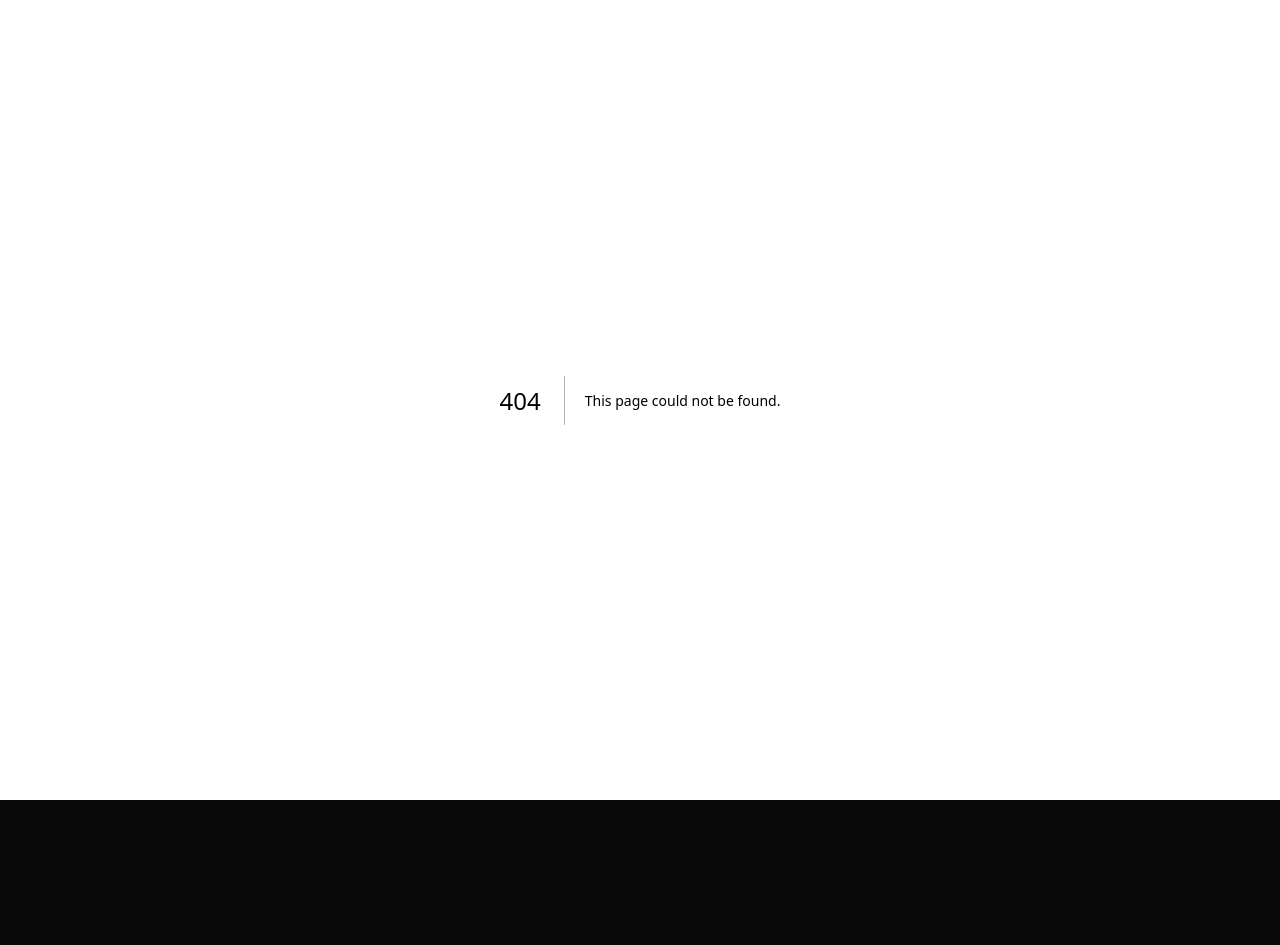
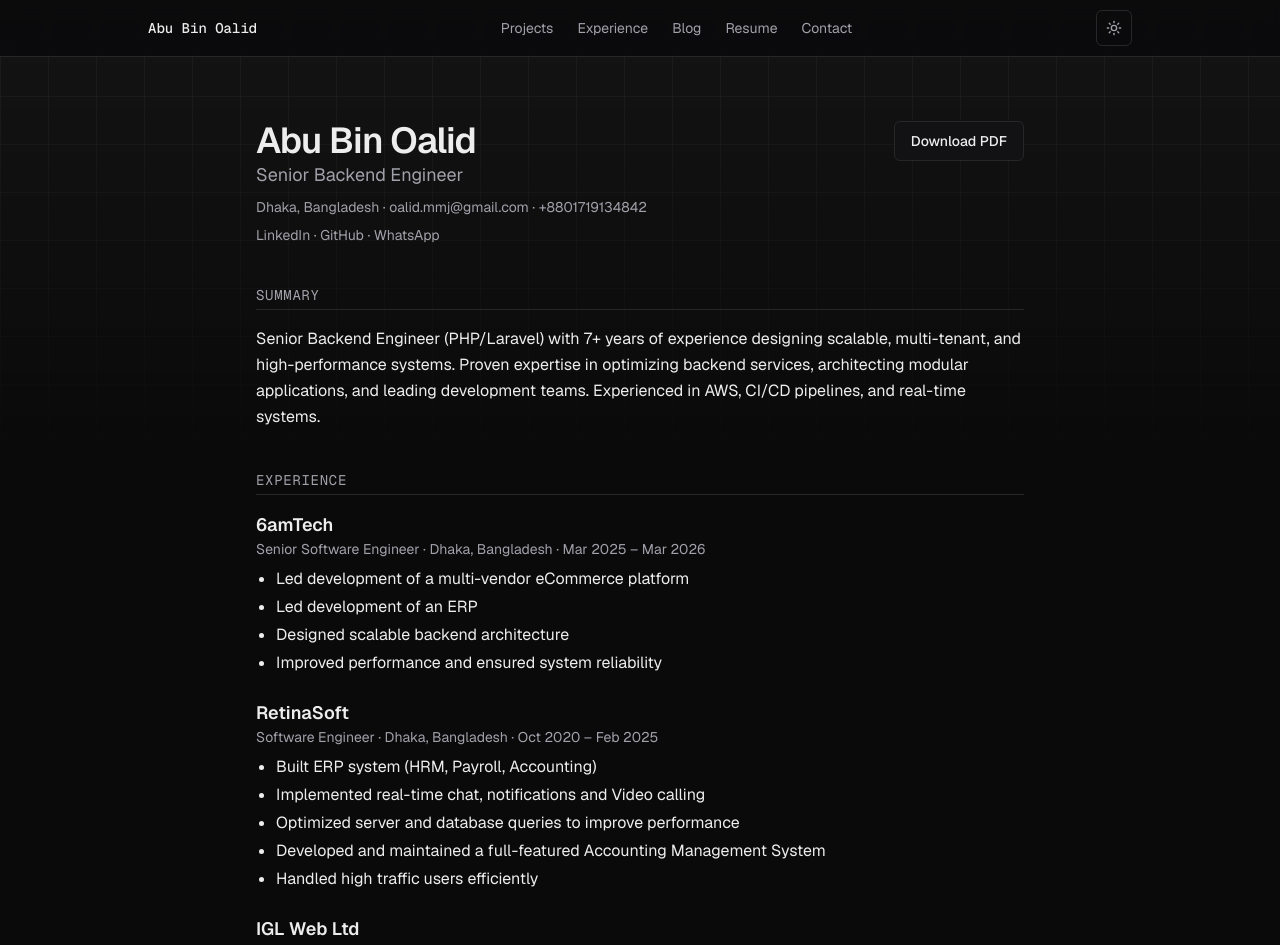
Before and after one commit to oalid-cse/portfolio-os, a Next.js app: page /resume in a window 1280 px wide. Before the commit this address had no page. Shown: the top 945 px of the page. Before the commit the page ends 800 px from the top, so only its background shows below. Built offline with nearby package versions, Linux system fonts and the light colour scheme.

Commit message:
feat(site): add printable resume page
Also spread remaining props onto the plain-anchor branch of ButtonLink.

Co-Authored-By: Claude Sonnet 5.5 <noreply@anthropic.com>
Claude-Session: https://claude.ai/code/session_012TL4szcVULdpwTVab544Hf

```diff
--- /dev/null
+++ b/src/app/(site)/resume/page.tsx
@@ -0,0 +1,103 @@
+import type { Metadata } from 'next';
+import { ButtonLink } from '@/components/ui/button';
+import { getEducation, getExperience, getProfile, getSkillGroups } from '@/lib/content';
+import { formatDateRange } from '@/lib/format';
+import '../../print.css';
+
+export const metadata: Metadata = { title: 'Resume' };
+
+const h2 = 'mb-4 border-b border-border pb-1 font-mono text-sm uppercase tracking-wider text-fg-muted';
+
+export default async function ResumePage() {
+  const [profile, skills, experience, education] = await Promise.all([
+    getProfile(),
+    getSkillGroups(),
+    getExperience(),
+    getEducation(),
+  ]);
+  return (
+    <article className="resume mx-auto w-full max-w-3xl space-y-10 py-16">
+      <div className="space-y-2">
+        <div className="flex flex-wrap items-start justify-between gap-4">
+          <div>
+            <h1 className="text-4xl font-semibold tracking-tight">{profile.name}</h1>
+            <p className="text-lg text-fg-muted">{profile.title}</p>
+          </div>
+          <ButtonLink href={profile.resumePdf} variant="secondary" className="print-hidden" download>
+            Download PDF
+          </ButtonLink>
+        </div>
+        <p className="text-sm text-fg-muted">
+          {profile.location} · <a href={`mailto:${profile.email}`}>{profile.email}</a> · {profile.phone}
+        </p>
+        <p className="text-sm text-fg-muted">
+          {profile.socials.map((s, i) => (
+            <span key={s.label}>
+              {i > 0 && ' · '}
+              <a href={s.url}>{s.label}</a>
+            </span>
+          ))}
+        </p>
+      </div>
+
+      <section aria-labelledby="r-summary">
+        <h2 id="r-summary" className={h2}>
+          Summary
+        </h2>
+        <p className="leading-relaxed">{profile.summary}</p>
+      </section>
+
+      <section aria-labelledby="r-experience">
+        <h2 id="r-experience" className={h2}>
+          Experience
+        </h2>
+        <div className="space-y-6">
+          {experience.map((e) => (
+            <div key={e.id}>
+              <h3 className="text-lg font-semibold">{e.company}</h3>
+              <p className="text-sm text-fg-muted">
+                {e.role} · {e.location} · {formatDateRange(e.start, e.end)}
+              </p>
+              <ul className="mt-2 list-disc space-y-1 pl-5">
+                {e.highlights.map((h) => (
+                  <li key={h}>{h}</li>
+                ))}
+              </ul>
+            </div>
+          ))}
+        </div>
+      </section>
+
+      <section aria-labelledby="r-skills">
+        <h2 id="r-skills" className={h2}>
+          Skills
+        </h2>
+        <dl className="space-y-2">
+          {skills.map((g) => (
+            <div key={g.id}>
+              <dt className="inline font-medium">{g.label}: </dt>
+              <dd className="inline">{g.skills.join(', ')}</dd>
+            </div>
+          ))}
+        </dl>
+      </section>
+
+      <section aria-labelledby="r-education">
+        <h2 id="r-education" className={h2}>
+          Education
+        </h2>
+        <div className="space-y-4">
+          {education.map((e) => (
+            <div key={e.id}>
+              <h3 className="font-semibold">{e.institution}</h3>
+              <p className="text-sm text-fg-muted">
+                {e.degree} · {e.location} · {formatDateRange(e.start, e.end)}
+                {e.grade ? ` · ${e.grade}` : ''}
+              </p>
+            </div>
+          ))}
+        </div>
+      </section>
+    </article>
+  );
+}
--- /dev/null
+++ b/src/app/print.css
@@ -0,0 +1,33 @@
+@media print {
+  header,
+  footer,
+  .bg-grid,
+  [aria-label^="Switch to"] {
+    display: none !important;
+  }
+
+  html,
+  body {
+    background: #fff !important;
+    color: #000 !important;
+  }
+
+  .resume,
+  .resume * {
+    background: transparent !important;
+    color: #000 !important;
+    border-color: #000 !important;
+  }
+
+  .resume a {
+    text-decoration: underline;
+  }
+
+  .resume .print-hidden {
+    display: none !important;
+  }
+
+  .resume section {
+    break-inside: avoid;
+  }
+}
--- a/src/components/ui/button.tsx
+++ b/src/components/ui/button.tsx
@@ -21,13 +21,12 @@ const usesPlainAnchor = (href: string) => isHttp(href) || /^mailto:/i.test(href)
 export function ButtonLink({ variant = 'primary', className, href, ...props }: ButtonLinkProps) {
   const classes = cn(base, variants[variant], className);
   if (usesPlainAnchor(href)) {
-    const { children, download } = props;
+    // Drop Link-only props so they don't reach the DOM; keep everything else (aria-*, id, data-*, ...).
+    const { prefetch, replace, scroll, shallow, passHref, legacyBehavior, locale, onNavigate, ...anchorProps } =
+      props as typeof props & { shallow?: boolean; passHref?: boolean; legacyBehavior?: boolean; locale?: unknown };
+    void [prefetch, replace, scroll, shallow, passHref, legacyBehavior, locale, onNavigate];
     const external = isHttp(href) ? { target: '_blank', rel: 'noopener noreferrer' } : {};
-    return (
-      <a href={href} className={classes} download={download} {...external}>
-        {children}
-      </a>
-    );
+    return <a {...(anchorProps as ComponentProps<'a'>)} href={href} className={classes} {...external} />;
   }
   return <Link href={href} className={classes} {...props} />;
 }
```
Also changed, not shown: 2 other files (tests, documents, lock files or other folders).
